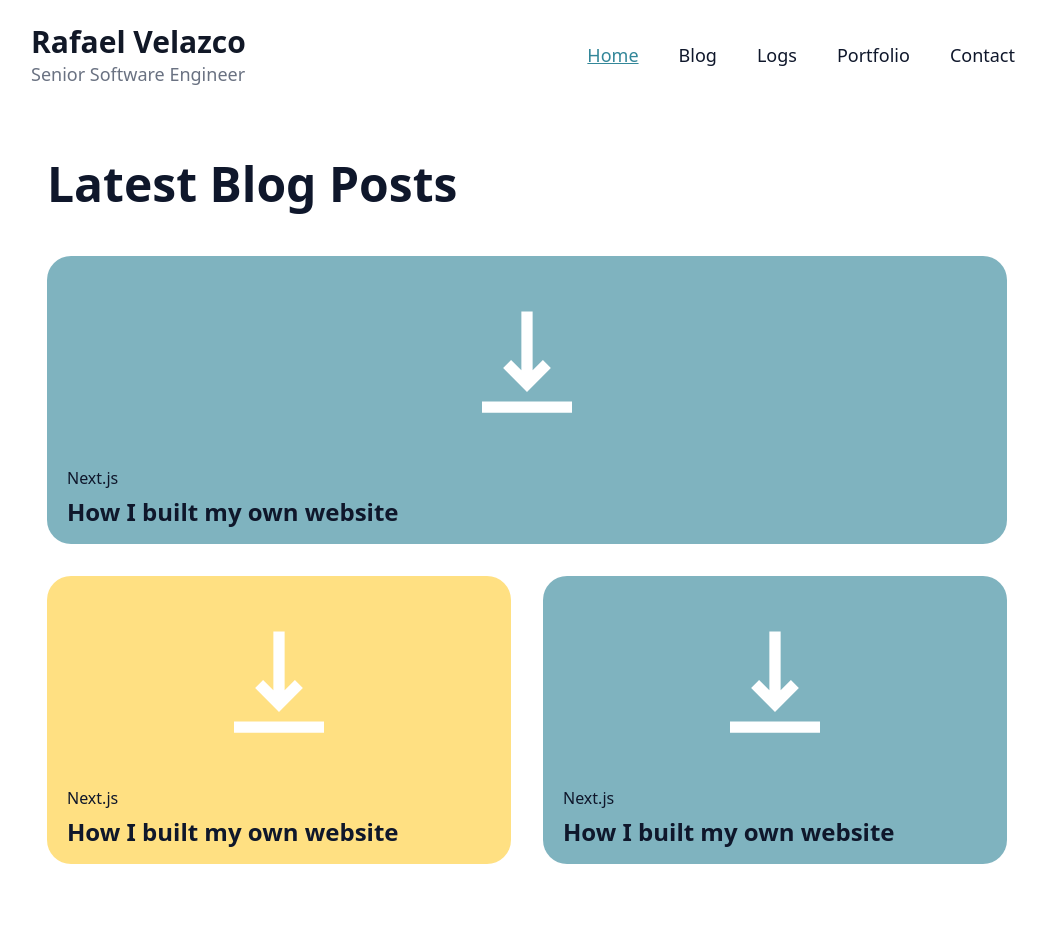
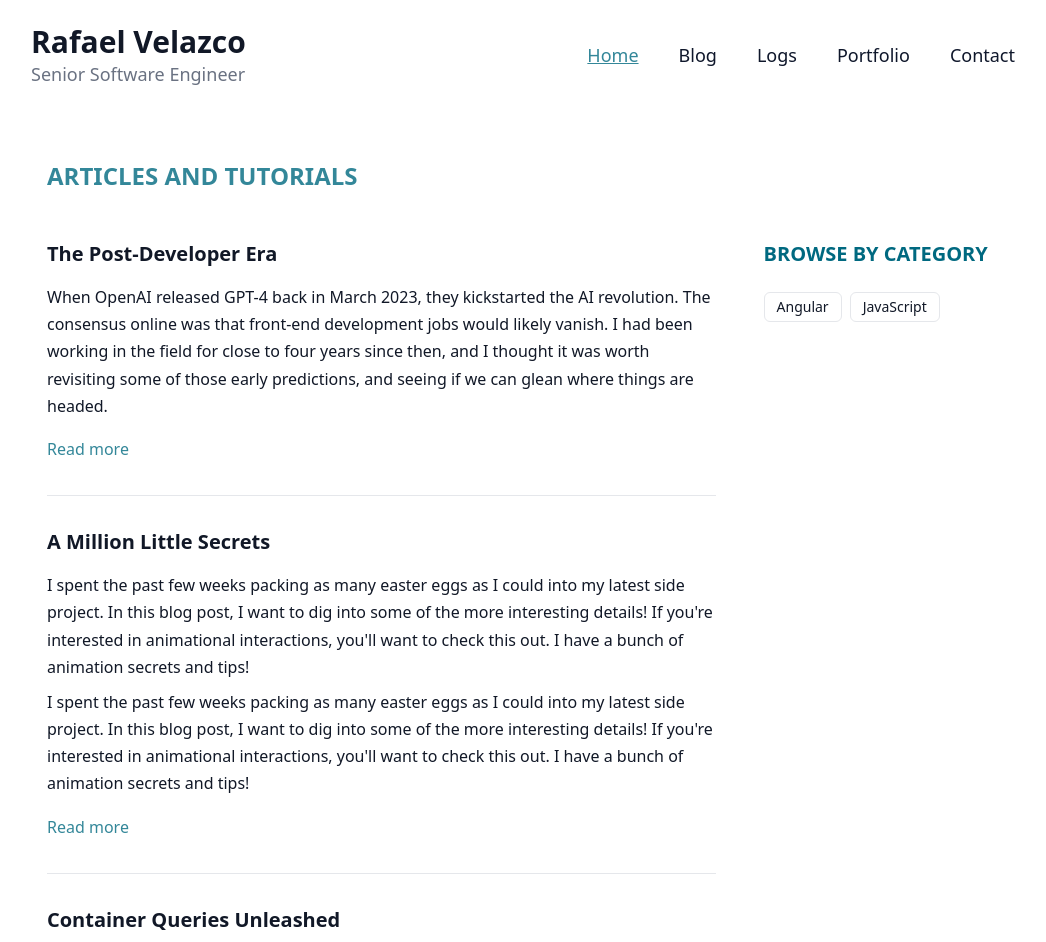
Before and after one commit to rjvelazco/rjvelazco-v2, a Next.js app: page / in a window 1280 px wide. Shown: the top 942 px of the page, without its empty margins (113-1159 px from the left). Built offline with nearby package versions, Linux system fonts and the light colour scheme.

Commit message:
feat: update Home page to fetch and display blog posts dynamically with improved layout

```diff
--- a/src/app/(site)/page.tsx
+++ b/src/app/(site)/page.tsx
@@ -1,64 +1,81 @@
-// https://porfolio.dev/
-// Onest Variable
+import Link from "next/link";
+
+const items = [
+  {
+    title: "The Post-Developer Era",
+    description:
+      "When OpenAI released GPT-4 back in March 2023, they kickstarted the AI revolution. The consensus online was that front-end development jobs would likely vanish. I had been working in the field for close to four years since then, and I thought it was worth revisiting some of those early predictions, and seeing if we can glean where things are headed.",
+  },
+  {
+    title: "A Million Little Secrets",
+    subtitle:
+      "I spent the past few weeks packing as many easter eggs as I could into my latest side project. In this blog post, I want to dig into some of the more interesting details! If you're interested in animational interactions, you'll want to check this out. I have a bunch of animation secrets and tips!",
+    description:
+      "I spent the past few weeks packing as many easter eggs as I could into my latest side project. In this blog post, I want to dig into some of the more interesting details! If you're interested in animational interactions, you'll want to check this out. I have a bunch of animation secrets and tips!",
+  },
+  {
+    title: "Container Queries Unleashed",
+    subtitle:
+      "Container queries expand the universe of designs that can be implemented, giving us much more control. Now that container queries are broadly available, I think it's time we start exploring this potential! In this post, I'll share some container queries I can't stop using in my work, and explore what's possible with them.",
+    description:
+      "Container queries expand the universe of designs that can be implemented, giving us much more control. Now that container queries are broadly available, I think it's time we start exploring this potential! In this post, I'll share some container queries I can't stop using in my work, and explore what's possible with them.",
+  },
+];
+
 export default function Home() {
   return (
     <div className="bg-background mx-auto font-sans flex flex-col gap-12 px-4 py-8 md:py-12">
-      <section className="space-y-6">
-        <h1 className="text-4xl md:text-5xl font-bold mb-12 text-slate-900">
-          Latest Blog Posts
-        </h1>
-        <div className="featured_cards">
-          <div className="featured_cards_item_large">
-            <a className="bg-petrol-lighter rounded-3xl relative flex clamp-item-large px-[20px] py-[16px] cursor-pointer">
-              <img
-                src="/assets/align-bottom.svg"
-                alt="placeholder"
-                className="absolute center-absolute-x w-[180px]"
-              />
-              <div className="self-end">
-                <span className="text-slate-900">Next.js</span>
-                <h4 className="text-2xl font-bold text-slate-900 mt-1">
-                  How I built my own website
-                </h4>
-              </div>
-            </a>
+      <div className="flex items-center justify-between">
+        <h2 className="text-2xl font-semibold text-petrol-light">
+          ARTICLES AND TUTORIALS
+        </h2>
+      </div>
+
+      <div className="flex gap-12">
+        <section className="space-y-8">
+          {items.map((item) => (
+            <article className="border-b border-gray-200 pb-8">
+              <Link href={`/blog/${item.title}`}>
+                <h3 className="text-xl font-bold mb-4 hover:underline decoration-petrol underline-offset-8">
+                  {item.title}
+                </h3>
+              </Link>
+              {item.subtitle && (
+                <p className="mb-2">{item.subtitle}</p>
+              )}
+              <p className="mb-4">{item.description}</p>
+              <Link href={`/blog/${item.title}`}>
+                <span className="text-petrol-light font-medium hover:underline">
+                  Read more
+                </span>
+              </Link>
+            </article>
+          ))}
+        </section>
+
+        <section className="gap-12 justify-between w-full">
+          <div>
+            <h2 className="text-xl font-semibold text-petrol mb-6">
+              BROWSE BY CATEGORY
+            </h2>
+            <div className="flex flex-wrap gap-2">
+              <a
+                href="/category/angular"
+                className="border border-gray-200 rounded-md px-3 py-1 text-sm hover:bg-gray-50 transition-colors"
+              >
+                Angular
+              </a>
+              <a
+                href="/category/javascript"
+                className="border border-gray-200 rounded-md px-3 py-1 text-sm hover:bg-gray-50 transition-colors"
+              >
+                JavaScript
+              </a>
+            </div>
           </div>
-          {/* <div className="featured_cards_item_small">2</div> */}
-        </div>
-        <div className="featured_cards">
-          <div className="featured_cards_item">
-            <a className="bg-amber-lighter rounded-3xl relative flex clamp-item-large px-[20px] py-[16px] cursor-pointer">
-              <img
-                src="/assets/align-bottom.svg"
-                alt="placeholder"
-                className="absolute center-absolute-x w-[180px]"
-              />
-              <div className="self-end">
-                <span className="text-slate-900">Next.js</span>
-                <h4 className="text-2xl font-bold text-slate-900 mt-1">
-                  How I built my own website
-                </h4>
-              </div>
-            </a>
-          </div>
-          <div className="featured_cards_item">
-            <a className="bg-petrol-lighter rounded-3xl relative flex clamp-item-large px-[20px] py-[16px] cursor-pointer">
-              <img
-                src="/assets/align-bottom.svg"
-                alt="placeholder"
-                className="absolute center-absolute-x w-[180px]"
-              />
-              <div className="self-end">
-                <span className="text-slate-900">Next.js</span>
-                <h4 className="text-2xl font-bold text-slate-900 mt-1">
-                  How I built my own website
-                </h4>
-              </div>
-            </a>
-          </div>
-          {/* <div className="featured_cards_item_small">2</div> */}
-        </div>
-      </section>
+        </section>
+      </div>
+      {/*
       <section className="flex justify-between items-start space-y-4">
         <div>
           <h2 className="text-3xl font-bold text-slate-900 mb-8">
@@ -99,7 +116,7 @@ export default function Home() {
             </a>
           </div>
         </div>
-      </section>
+      </section> */}
     </div>
   );
 }
```
